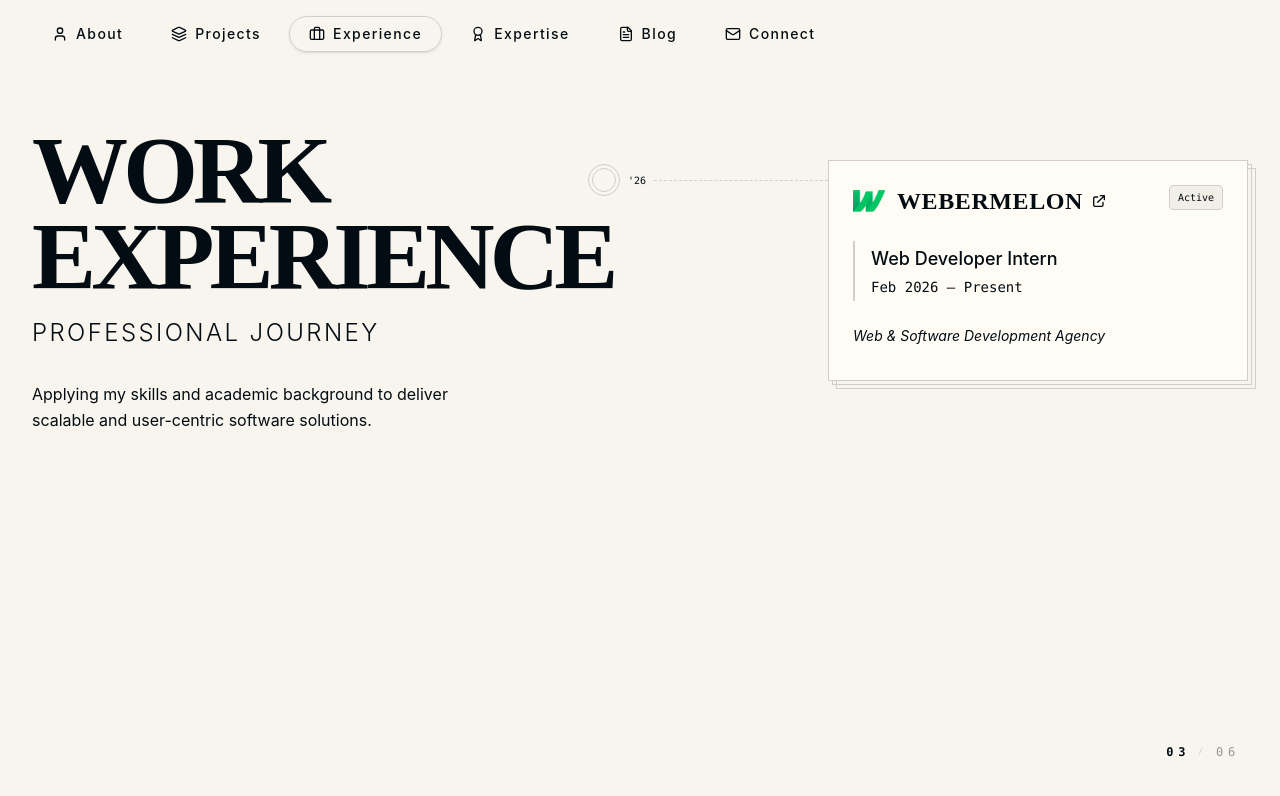
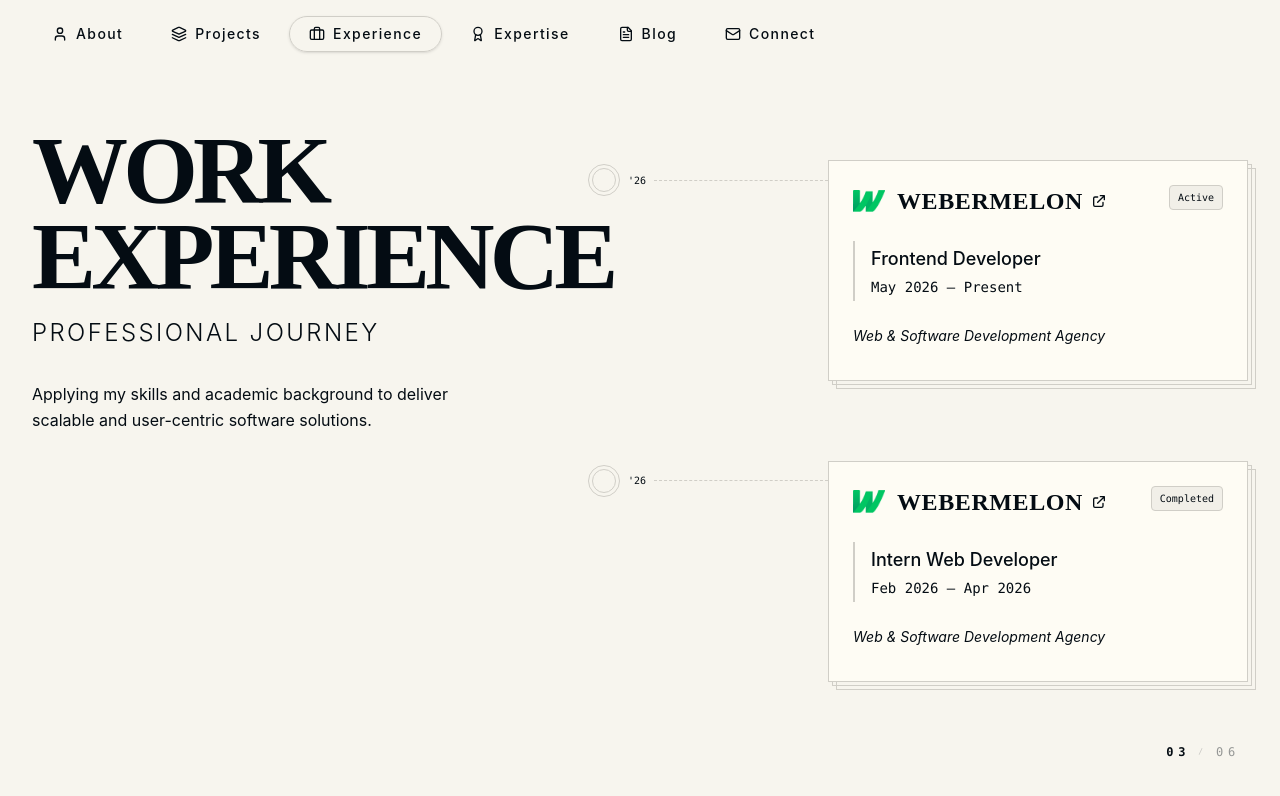
Before and after one commit to Omar-webcloud/Portfolio, a React (Vite) app: page / in a window 1280 px wide. Both pictures are taken after a click on the button "Experience". Shown: the top 796 px of the page. Built offline with nearby package versions, Linux system fonts and the light colour scheme.

Commit message:
feat: implement Experience  history

```diff
--- a/src/components/experience.jsx
+++ b/src/components/experience.jsx
@@ -1,18 +1,29 @@
 import { useEffect, useState } from "react"
 
 const experiences = [
+  {
+    num: "02",
+    year: "'26",
+    title: "WEBERMELON",
+    companyDesc: "Web & Software Development Agency",
+    role: "Frontend Developer",
+    period: "May 2026 – Present",
+    tools: [],
+    link: "https://webermelon.com/",
+    logo: "/wm-logo.png",
+    zIndex: 40,
+  },
   {
     num: "01",
     year: "'26",
     title: "WEBERMELON",
     companyDesc: "Web & Software Development Agency",
-    role: "Web Developer Intern",
+    role: "Intern Web Developer",
+    period: "Feb 2026 – Apr 2026",
     tools: [],
     link: "https://webermelon.com/",
     logo: "/wm-logo.png",
-    rotation: "rotate-[2deg]",
     zIndex: 30,
-    offset: "translate-y-0",
   }
 ]
 
@@ -42,11 +53,11 @@ export function Experience() {
             </div>
           </div>
 
-          <div className="w-full lg:w-1/2 relative min-h-[300px] lg:min-h-0 flex flex-col items-center lg:items-end">
+          <div className="w-full lg:w-1/2 relative flex flex-col items-center lg:items-end gap-12 sm:gap-16">
             <div className="absolute left-[20px] sm:left-[80px] lg:left-[-120px] top-4 bottom-12 w-[1px] bg-border z-0 hidden sm:block" />
-            <div className="relative w-full max-w-[420px] mt-4 sm:mt-8">
+            <div className="relative w-full max-w-[420px] mt-4 sm:mt-8 flex flex-col gap-12 sm:gap-20">
               {experiences.map((exp, idx) => (
-                <div key={idx} className={`relative lg:absolute lg:right-0 w-full transition-all duration-700 ${mounted ? "opacity-100" : "opacity-0 translate-x-10"}`} style={{ zIndex: exp.zIndex, transitionDelay: `${idx * 200}ms` }}>
+                <div key={idx} className={`relative w-full transition-all duration-700 ${mounted ? "opacity-100 translate-x-0" : "opacity-0 translate-x-10"}`} style={{ zIndex: exp.zIndex, transitionDelay: `${idx * 200}ms` }}>
                   <div className="absolute -left-[40px] sm:-left-[100px] lg:-left-[240px] top-1 items-center w-[100px] lg:w-[240px] hidden sm:flex">
                     <div className="timeline-dot bg-background w-8 h-8 rounded-full border border-border flex items-center justify-center text-[10px] font-mono mr-2 z-10">
                       {exp.num}
@@ -74,18 +85,21 @@ export function Experience() {
                           )}
                         </h3>
                       </div>
-                      <span className="text-[10px] font-mono text-muted-foreground border border-border px-2 py-1 rounded-sm bg-black/5">Active</span>
+                      <span className="text-[10px] font-mono text-muted-foreground border border-border px-2 py-1 rounded-sm bg-black/5">
+                        {exp.period.includes("Present") ? "Active" : "Completed"}
+                      </span>
                     </div>
 
                     <div className="flex flex-col gap-3 sm:gap-4">
                       <div className="border-l-2 border-foreground/20 pl-4 py-0.5 sm:py-1">
                         <p className="text-base sm:text-lg font-medium text-foreground">{exp.role}</p>
-                        <p className="text-[10px] sm:text-sm font-mono text-muted-foreground mt-1 text-xs">Feb 2026 – Present</p>
+                        <p className="text-[10px] sm:text-sm font-mono text-muted-foreground mt-1 text-xs">{exp.period}</p>
                       </div>
                       <div className="flex gap-4 sm:gap-6 mt-1 sm:mt-2">
                         <div className="w-full flex flex-col justify-center gap-2 sm:gap-3">
                           <div className="text-sm text-foreground/80 leading-relaxed">
                             {exp.companyDesc && <p className="mb-2 italic text-muted-foreground">{exp.companyDesc}</p>}
+                            {exp.tools && exp.tools.length > 0 && (
                               <div className="flex flex-wrap gap-1.5 mt-2">
                                 {exp.tools.map(t => (
                                   <span key={t} className="text-[10px] sm:text-[11px] font-mono uppercase bg-secondary border border-border px-2 py-0.5 rounded-sm text-foreground">
@@ -93,6 +107,7 @@ export function Experience() {
                                   </span>
                                 ))}
                               </div>
+                            )}
                           </div>
                         </div>
                       </div>
```
Lines whose indentation alone changed are shown as unchanged.
